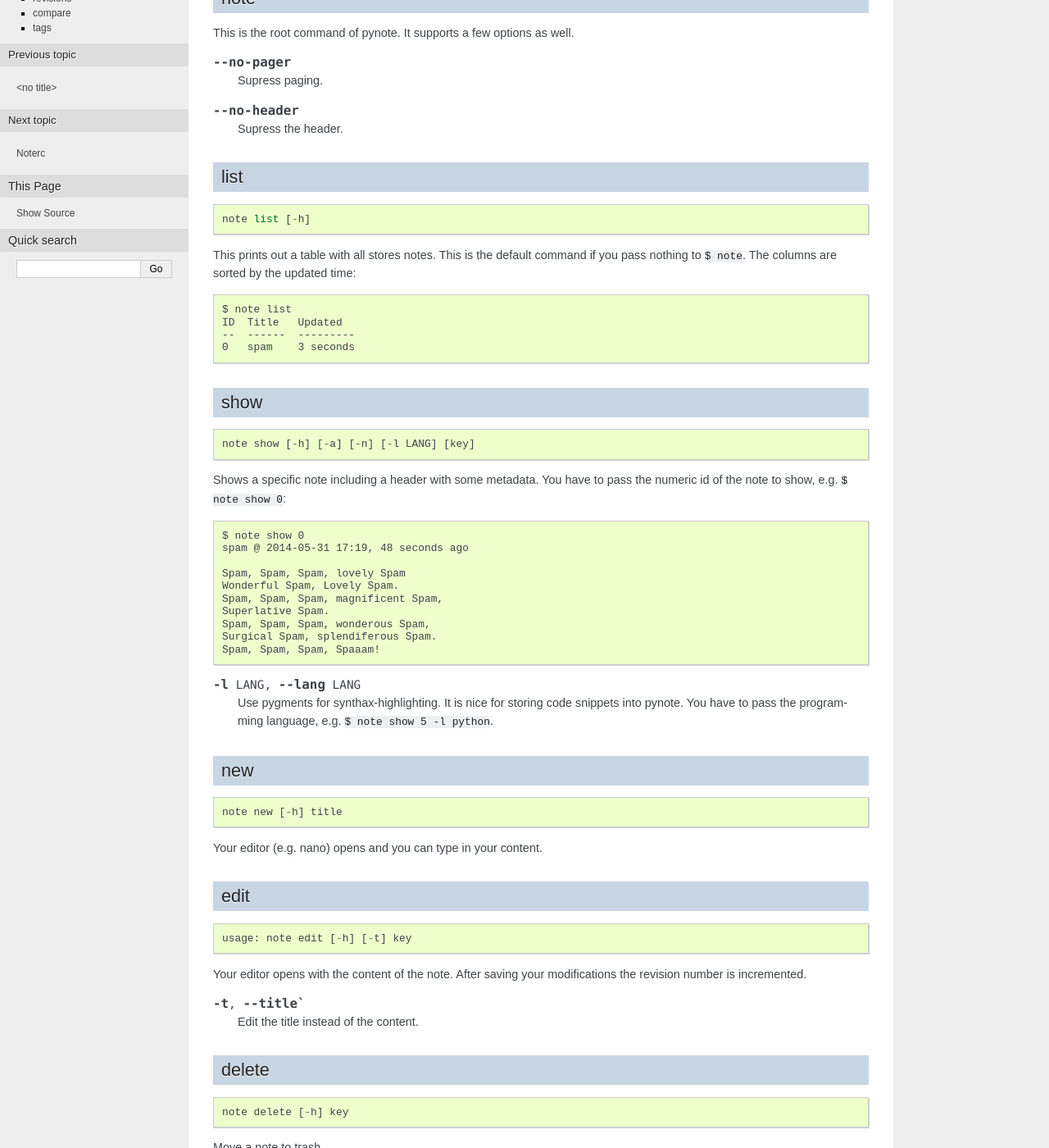
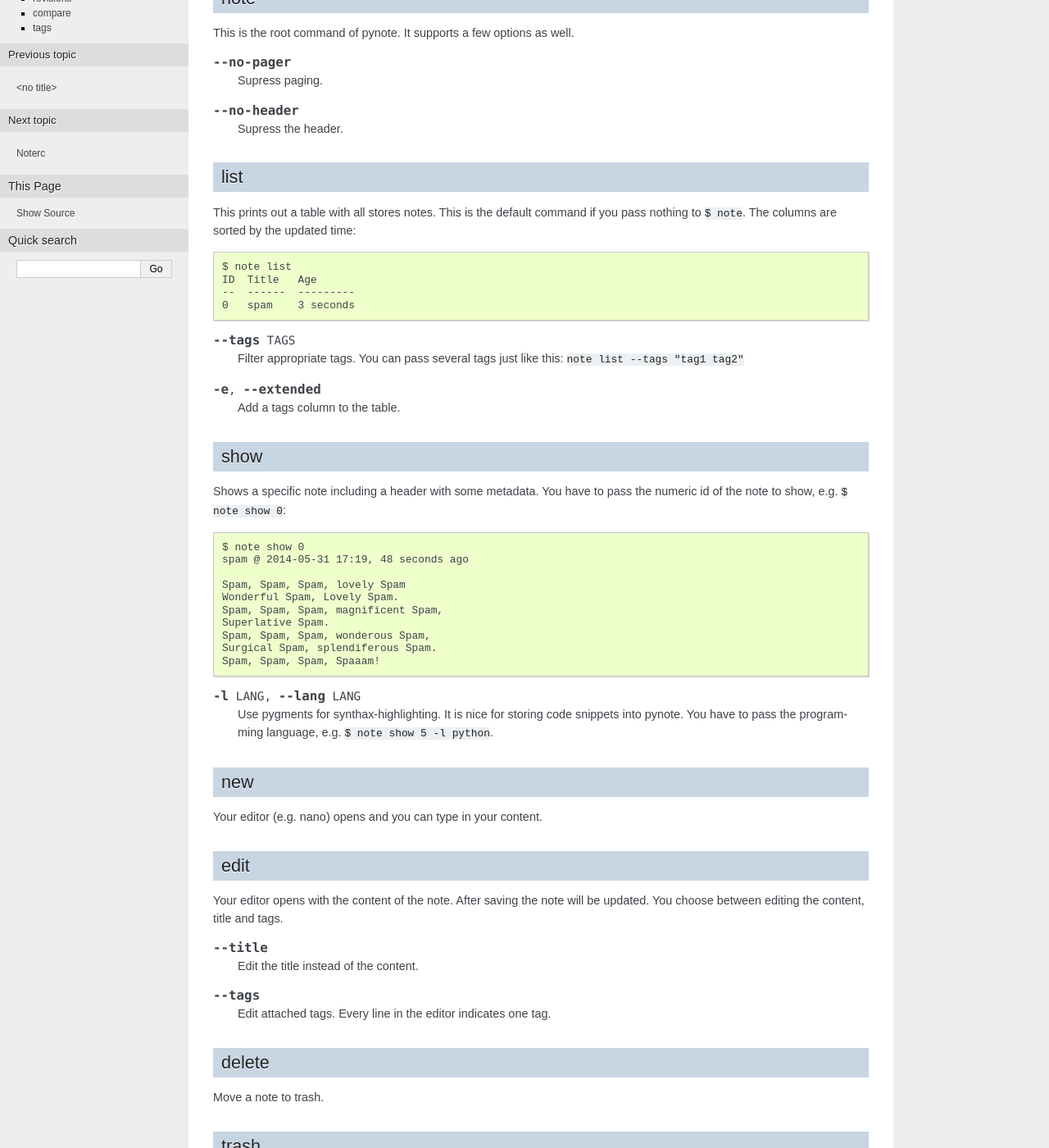
Before and after one commit to fastpacecolding/pynote, a Sphinx documentation site: the page built from doc/reference.rst, in a window 1280 px wide and 1400 px high, scrolled down 263 px. Shown: the whole window at 82% size. Built offline with Sphinx 7.4.7, drawn with Linux system fonts in a browser that asks for light colours; some of the changed text lies outside the part shown.

Commit message:
Doc update

```diff
--- a/doc/reference.rst
+++ b/doc/reference.rst
@@ -26,26 +26,28 @@ This is the root command of pynote. It supports a few options as well.
 list
 ----
 
-::
-
-    note list [-h]
-
 This prints out a table with all stores notes. This is the default
 command if you pass nothing to ``$ note``. The columns are sorted by
 the updated time::
 
     $ note list
-    ID  Title   Updated
+    ID  Title   Age
     --  ------  ---------
     0   spam    3 seconds
 
 
+.. cmdoption:: --tags TAGS
+
+    Filter appropriate tags. You can pass several tags just like this: ``note
+    list --tags "tag1 tag2"``
+
+.. cmdoption:: -e, --extended
+
+    Add a tags column to the table.
+
+
 show
 ----
-
-::
-
-    note show [-h] [-a] [-n] [-l LANG] [key]
 
 Shows a specific note including a header with some metadata. You have
 to pass the numeric id of the note to show, e.g. ``$ note show 0``::
@@ -72,45 +74,33 @@ to pass the numeric id of the note to show, e.g. ``$ note show 0``::
 new
 ---
 
-::
-
-    note new [-h] title
-
 Your editor (e.g. nano) opens and you can type in your content.
 
 
 edit
 ----
 
-::
-
-    usage: note edit [-h] [-t] key
-
-Your editor opens with the content of the note. After saving your
-modifications the revision number is incremented.
+Your editor opens with the content of the note. After saving the note will
+be updated. You choose between editing the content, title and tags.
 
 
-.. cmdoption:: -t, --title`
+.. cmdoption:: --title
 
     Edit the title instead of the content.
+
+.. cmdoption:: --tags
+
+    Edit attached tags. Every line in the editor indicates one tag.
 
 
 delete
 ------
-
-::
-
-    note delete [-h] key
 
 Move a note to trash.
 
 
 trash
 -----
-
-::
-
-    note trash [-h]
 
 Prints out all delete notes in a table::
 
@@ -126,20 +116,12 @@ Prints out all delete notes in a table::
 restore
 -------
 
-::
-
-    note restore [-h] key
-
 Restore a delete note from trash. You have to use the numeric id
 from ``$ note trash``.
 
 
 revisions
 ---------
-
-::
-
-    note revisions [-h] key
 
 Shows all available revisions of a note as a table::
 
@@ -156,10 +138,6 @@ Shows all available revisions of a note as a table::
 
 compare
 -------
-
-::
-
-    note compare [-h] [-c] new_rev old_rev
 
 Create a unified diff of two notes. Pass the numeric id of a note
 and the two revision numbers which you want to compare. This command
@@ -186,10 +164,6 @@ supports colors::
 
 tags
 ----
-
-::
-
-    note tags [-h] [-a ADD [ADD ...] | -d DELETE [DELETE ...]] [key]
 
 View, delete or add tags. This command is quite new and maybe some features
 are missing. A tag is just an arbitrary string. A note can contain multiple
```
